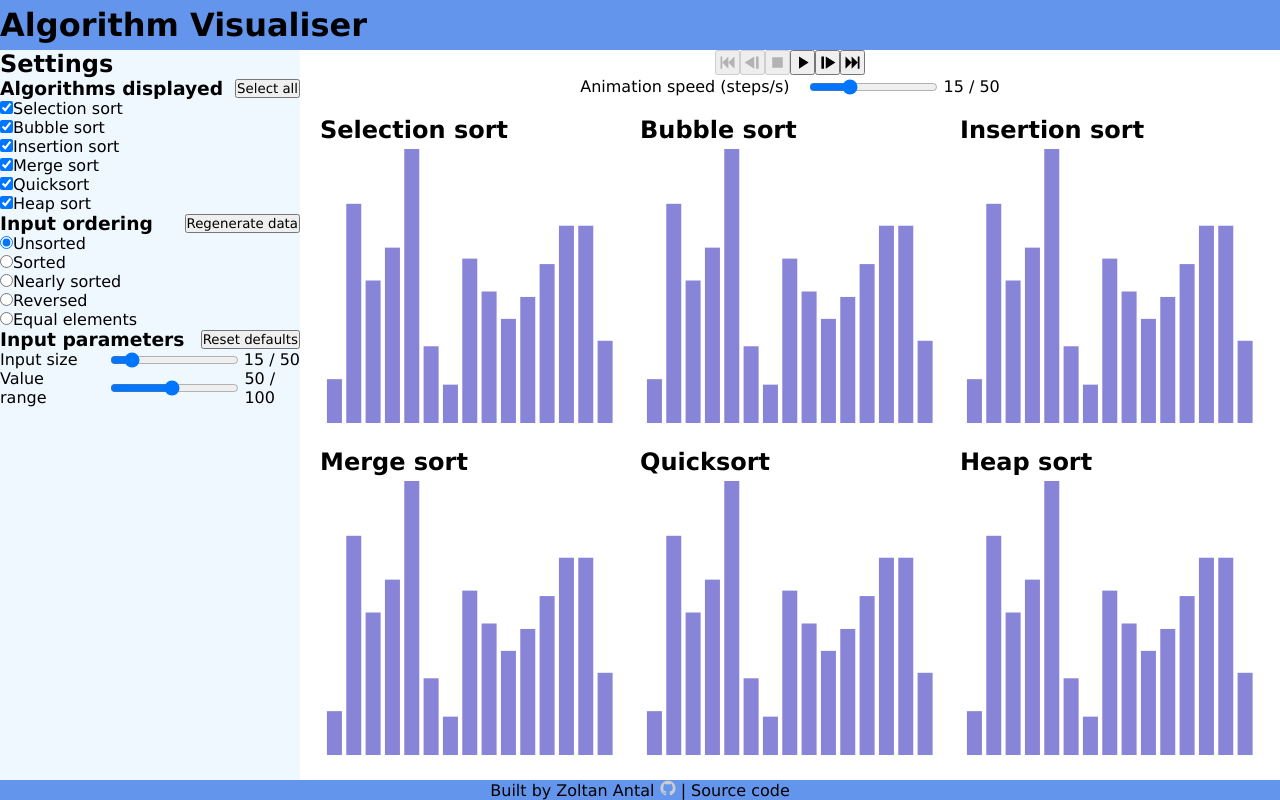
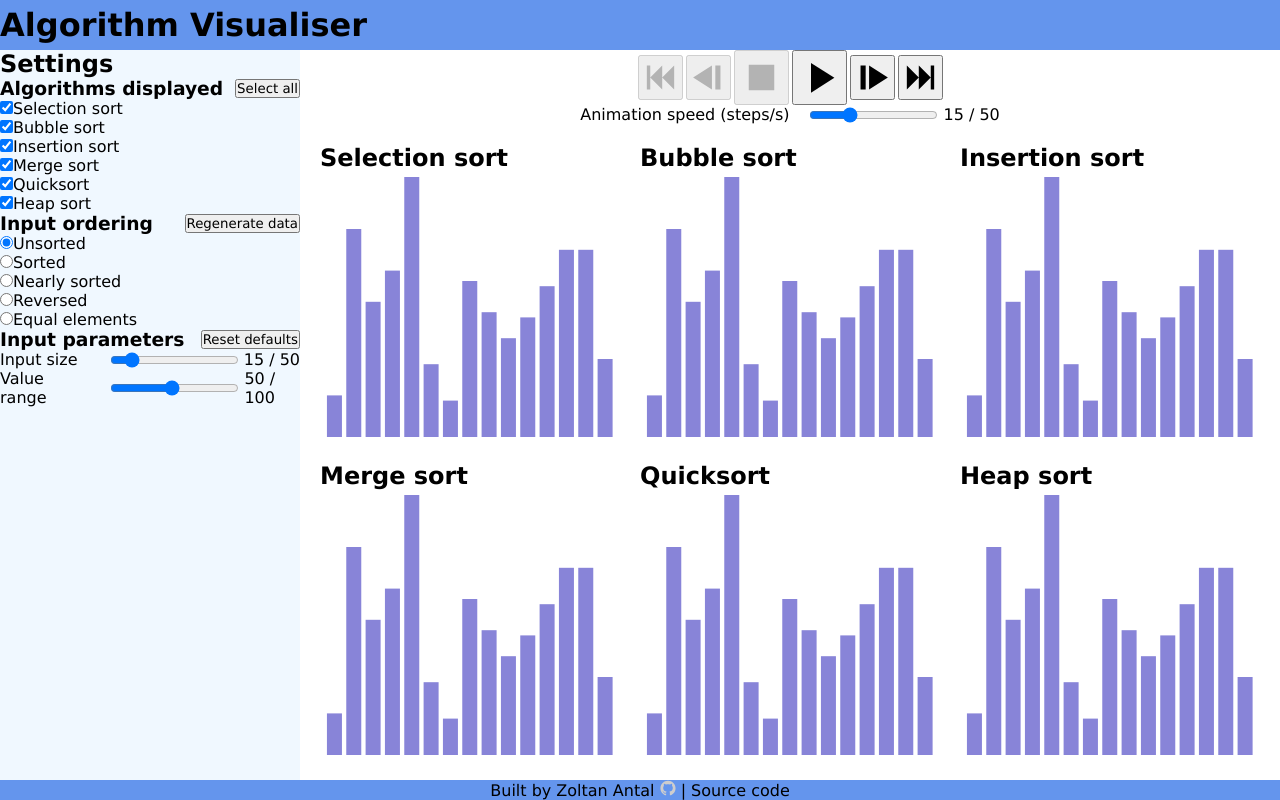
Before and after one commit to zoltan-antal/algorithm-visualiser, a React (Vite) app: page / in a window 1280 px wide. Built offline with nearby package versions, Linux system fonts and the light colour scheme.

Commit message:
Adjust visualisation control buttons size

```diff
--- a/src/components/Main/VisualisationControls.css
+++ b/src/components/Main/VisualisationControls.css
@@ -5,8 +5,20 @@
   align-items: center;
 
   .items {
+    display: flex;
+    flex-direction: row;
+    justify-items: center;
+    align-items: center;
+    gap: 3px;
+
     button {
-      height: 25px;
+      height: 45px;
+
+      &#playButton,
+      &#pauseButton,
+      &#stopButton {
+        height: 55px;
+      }
 
       &:disabled {
         img {
--- a/src/components/Main/VisualisationControls.tsx
+++ b/src/components/Main/VisualisationControls.tsx
@@ -153,24 +153,28 @@ const VisualisationControls = ({
     <div id="visualisation-controls">
       <div className="items">
         <button
+          id="skipBackwardButton"
           onClick={handleGoToFirstStep}
           disabled={!paused || currentStep.current <= 0}
         >
           <img src={controlButtonImages.skipBackward} />
         </button>
         <button
+          id="stepBackwardButton"
           onClick={handleRewind}
           disabled={!paused || currentStep.current <= 0}
         >
           <img src={controlButtonImages.stepBackward} />
         </button>
         <button
+          id="stopButton"
           onClick={handleAbort}
           disabled={!processing && currentStep.current !== n - 1}
         >
           <img src={controlButtonImages.stop} />
         </button>
         <button
+          id="playButton"
           onClick={handlePlay}
           disabled={
             (processing && !paused) || (n > 0 && currentStep.current >= n - 1)
@@ -180,6 +184,7 @@ const VisualisationControls = ({
           <img src={controlButtonImages.play} />
         </button>
         <button
+          id="pauseButton"
           onClick={handlePause}
           disabled={!processing || paused}
           className={!processing || paused ? 'hidden' : ''}
@@ -187,12 +192,14 @@ const VisualisationControls = ({
           <img src={controlButtonImages.pause} />
         </button>
         <button
+          id="stepForwardButton"
           onClick={handleAdvance}
           disabled={!paused || (n > 0 && currentStep.current >= n - 1)}
         >
           <img src={controlButtonImages.stepForward} />
         </button>
         <button
+          id="skipForwardButton"
           onClick={handleGoToLastStep}
           disabled={!paused || (n > 0 && currentStep.current >= n - 1)}
         >
```
